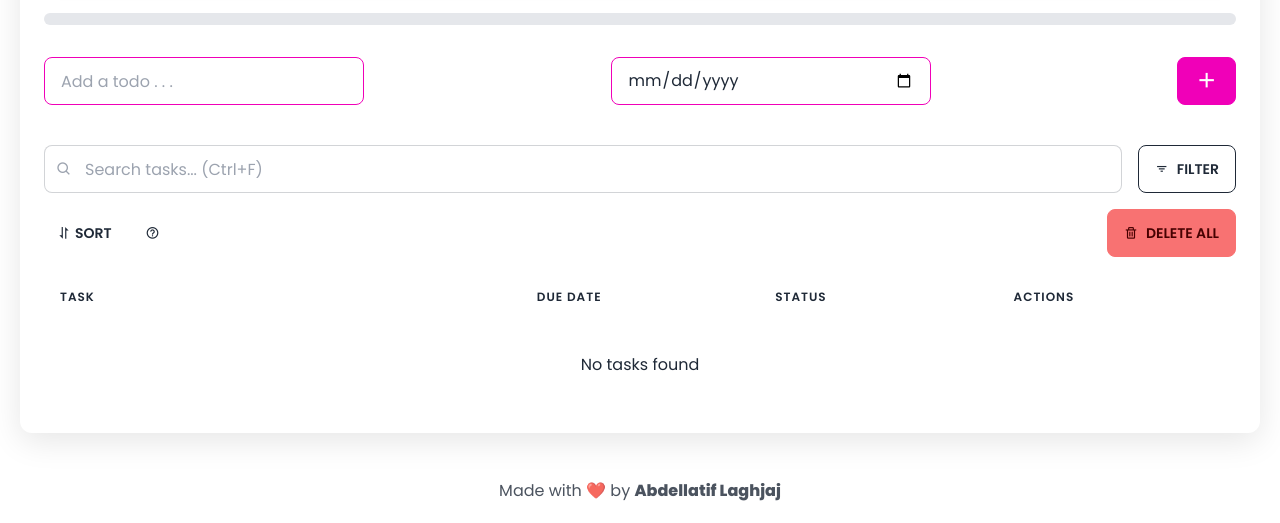
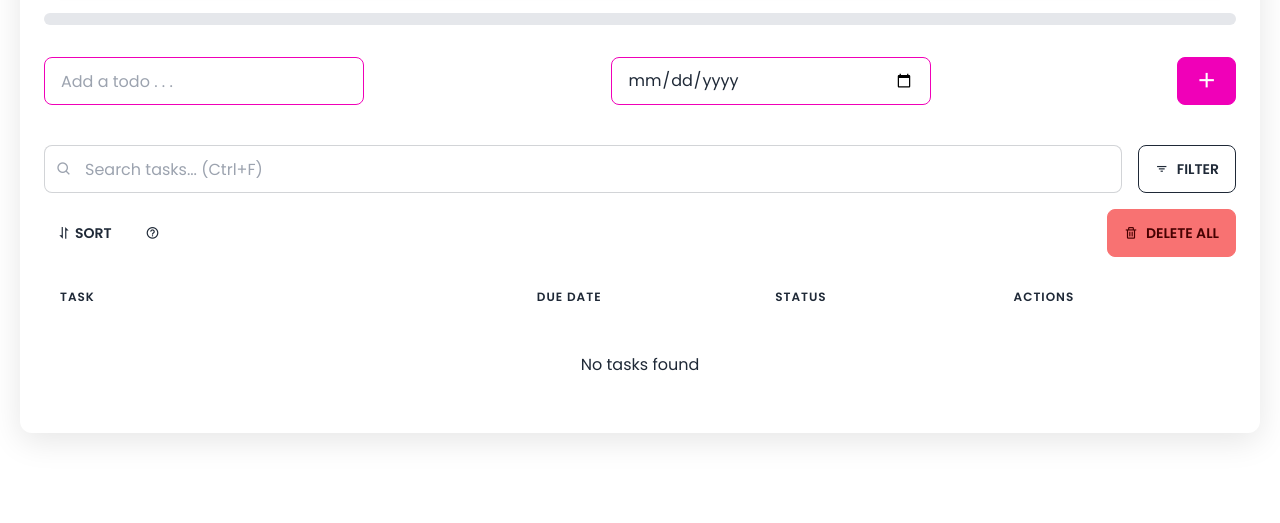
Before and after one commit to Leo-Donnelly/qa4.3todolist, a plain HTML site: page index.html in a window 1280 px wide. Shown: the part 277-800 px from the top of the page. Drawn offline with nearby package versions, Linux system fonts and the light colour scheme.

Commit message:
Update index.html

```diff
--- a/index.html
+++ b/index.html
@@ -33,12 +33,6 @@
     <!-- Copyright -->
     <footer>
       <div class="author-text">
-        <p>
-          Made with ❤️ by
-          <a href="https://github.com/abdellatif-laghjaj" target="_blank"
-            ><b>Abdellatif Laghjaj</b></a
-          >
-        </p>
       </div>
     </footer>
 
```
